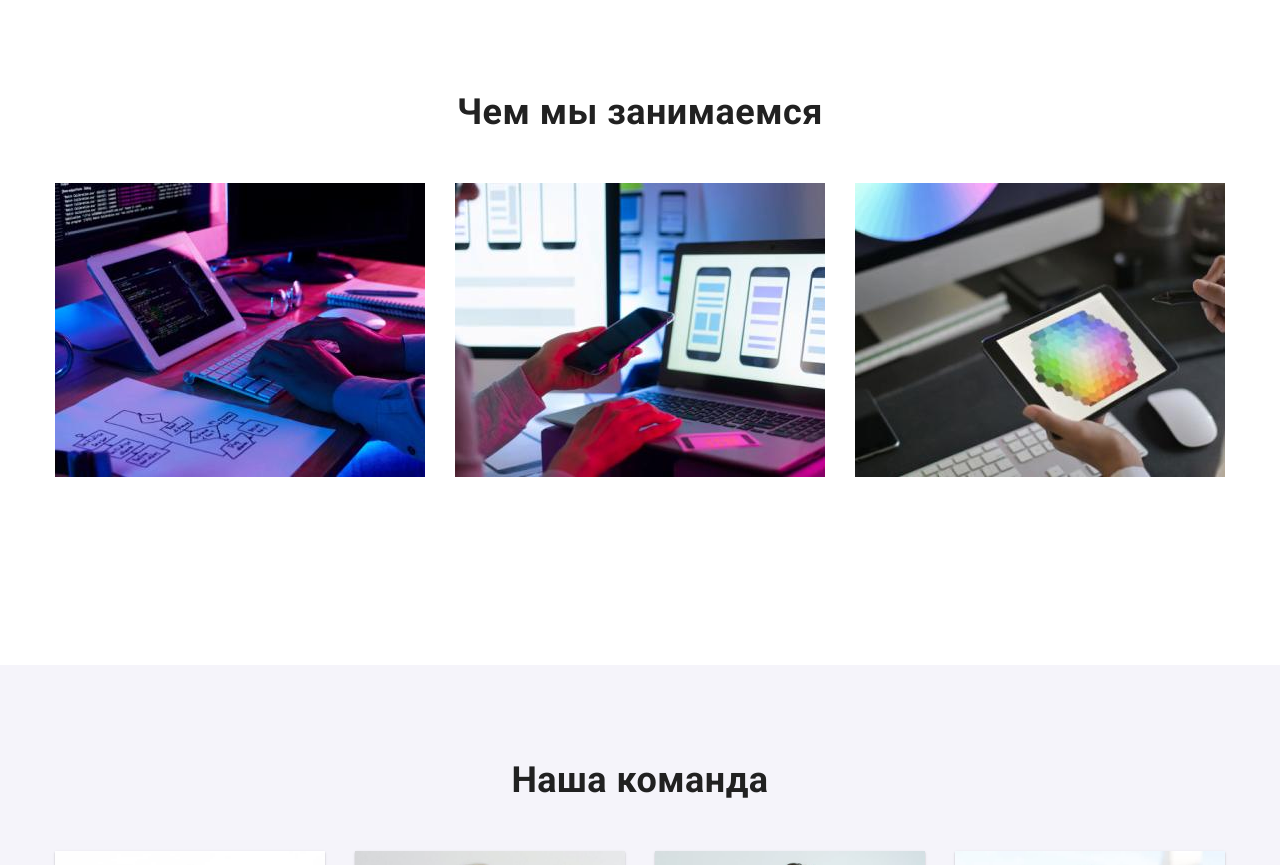
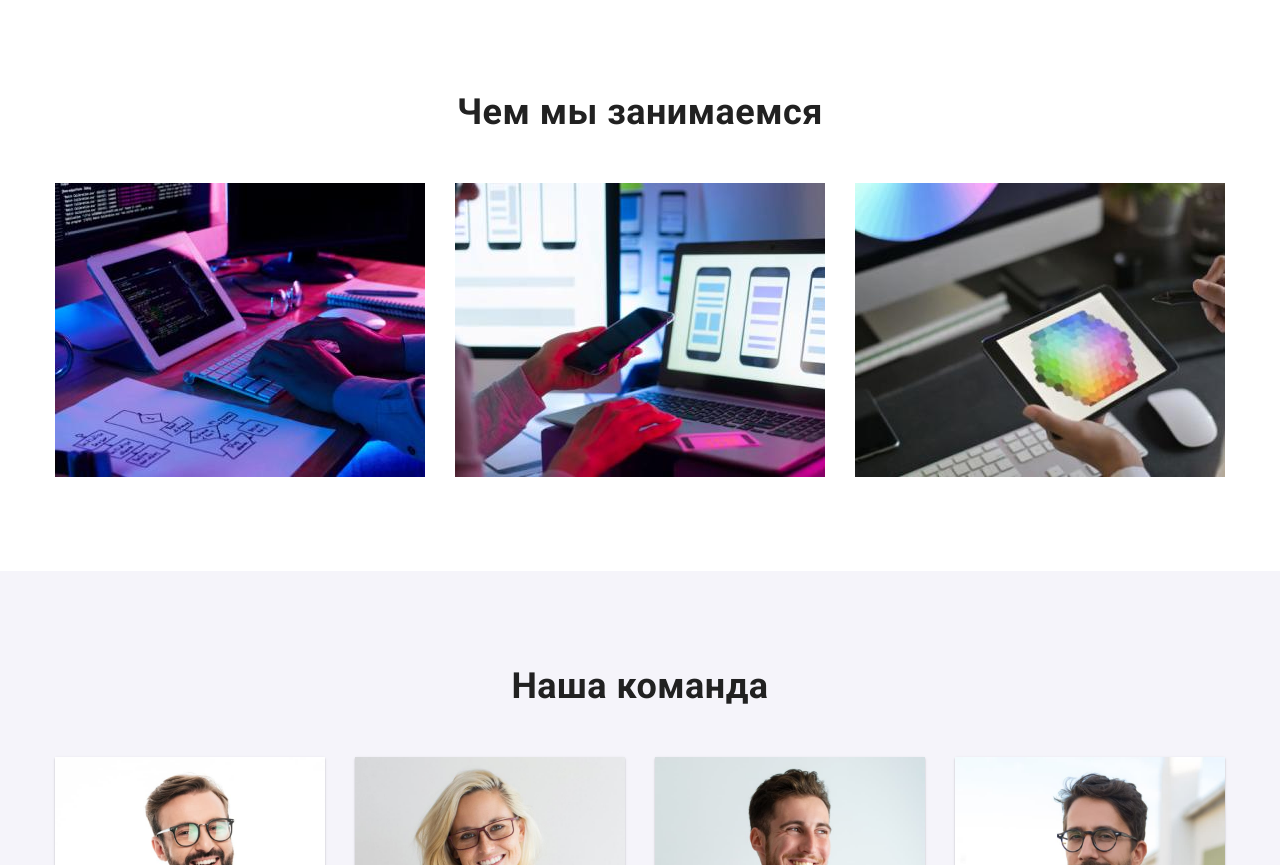
Before and after one commit to DmitryZatonsky/goit-markup-hw-03, a plain HTML site: page index.html in a window 1280 px wide. Shown: the part 882-1747 px from the top of the page. Drawn offline with Linux system fonts and the light colour scheme.

Commit message:
Марджины у секций

```diff
--- a/css/styles.css
+++ b/css/styles.css
@@ -190,6 +190,11 @@ a {
 
 /* section */
 
+.section {
+  padding-top: 94px;
+  padding-bottom: 94px;
+}
+
 .section-title,
 .footer .title {
   margin-top: 0;
@@ -209,8 +214,6 @@ a {
 
 .feature {
   display: flex;
-  padding-top: 94px;
-  padding-bottom: 94px;
 }
 
 .feature .item:not(:last-child) {
@@ -236,16 +239,20 @@ a {
 
 /* Работы */
 
+.section-work {
+  padding-top: 0;
+}
+
 .work {
   display: flex;
-  padding-bottom: 94px;
 }
 
-.work .section-title {
+.section-work .section-title {
   margin-bottom: 50px;
 }
 
 .work .heading {
+  margin-bottom: 30px;
   color: var(--title-text-color);
 }
 
--- a/index.html
+++ b/index.html
@@ -72,7 +72,7 @@
             </div>
         </section>
         <!--Работы-->
-        <section class="section work">
+        <section class="section section-work">
             <div class="container">
                 <h2 class="section-title">Чем мы занимаемся</h2>
                 <ul class="work list">
```
